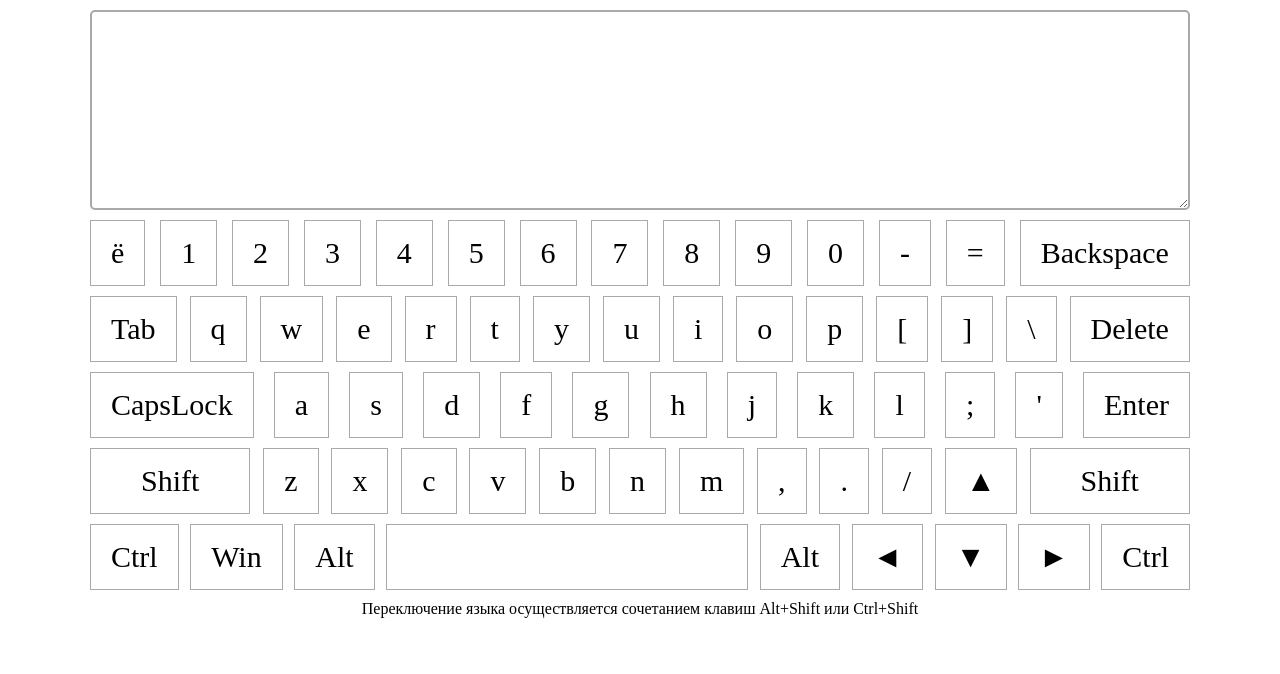
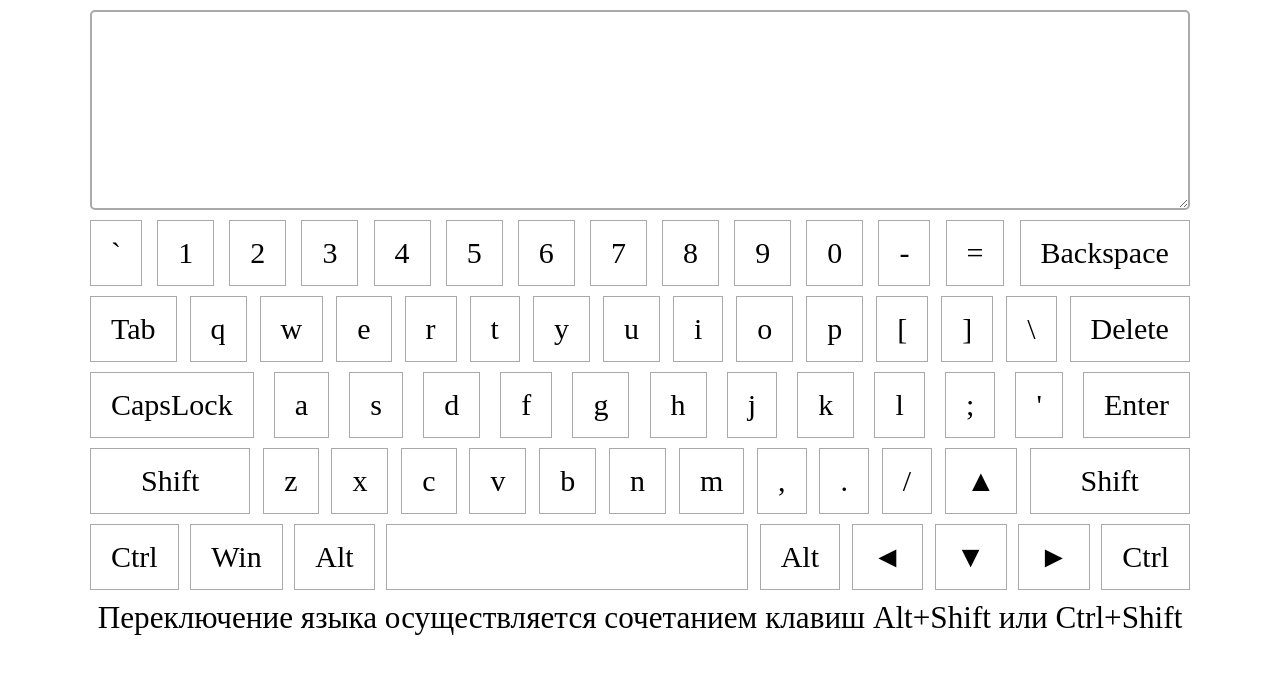
Before and after one commit to kak-maxim/virtual-keyboard, a website: page index.html in a window 1280 px wide. Drawn offline with Linux system fonts and the light colour scheme.

Commit message:
refactor: change font-size

```diff
--- a/index.js
+++ b/index.js
@@ -83,48 +83,48 @@ const RUKEY = [
   ],
   [
     "Tab",
-    "q",
-    "w",
-    "e",
-    "r",
-    "t",
-    "y",
-    "u",
-    "i",
-    "o",
-    "p",
-    ["[", "{"],
-    ["]", "}"],
+    "й",
+    "ц",
+    "у",
+    "к",
+    "е",
+    "н",
+    "г",
+    "ш",
+    "щ",
+    "з",
+    "х",
+    "ъ",
     ["\\", "|"],
     "Delete",
   ],
   [
     "CapsLock",
-    "a",
-    "s",
-    "d",
-    "f",
-    "g",
-    "h",
-    "j",
-    "k",
-    "l",
-    [";", ":"],
-    ["'", '"'],
+    "ф",
+    "ы",
+    "в",
+    "а",
+    "п",
+    "р",
+    "о",
+    "л",
+    "д",
+    ["ж"],
+    ["э"],
     "Enter",
   ],
   [
     "Shift",
-    "z",
-    "x",
-    "c",
-    "v",
-    "b",
-    "n",
-    "m",
-    [",", "<"],
-    [".", ">"],
-    ["/", "?"],
+    "я",
+    "ч",
+    "с",
+    "м",
+    "и",
+    "т",
+    "ь",
+    "б",
+    "ю",
+    [".", ","],
     "▲",
     "Shift",
   ],
@@ -156,11 +156,12 @@ class KeyBody {
     const keyBoard = this.keyBoard;
     // console.log(keyBoard)
     let langKey = [];
-    if (localStorage.getItem("language") === "en") {
+    if (localStorage.getItem("language") === "ru") {
+      langKey = RUKEY;
+    } else {
       langKey = ENKEY;
-    } else {
-      langKey = RUKEY;
     }
+    // console.log(localStorage.getItem("language"));
     // console.log(langKey);
     for (let row = 0; row < langKey.length; row++) {
       const newKeyBoard = {};
@@ -169,9 +170,8 @@ class KeyBody {
       newKeyBoard.keyDiv.classList.add(`key-row-${row}`);
       // keyBoard.append(newKeyBoard.keyDiv);
       for (let colum = 0; colum < langKey[row].length; colum++) {
-
-        let item = '';
-        if (typeof langKey[row][colum] === 'object') {
+        let item = "";
+        if (typeof langKey[row][colum] === "object") {
           let elem = langKey[row][colum][0];
           item = elem;
         } else {
@@ -180,34 +180,39 @@ class KeyBody {
         }
         // console.log(item);
 
-
-        newKeyBoard.button = document.createElement('div');
+        newKeyBoard.button = document.createElement("div");
         newKeyBoard.button.textContent = item;
-        newKeyBoard.button.classList.add('btn');
-        if (newKeyBoard.button.textContent === ' ') {
-          newKeyBoard.button.style.paddingLeft = '180px';
-          newKeyBoard.button.style.paddingRight = '180px';
-        } else if (newKeyBoard.button.textContent === 'Shift') {
-          newKeyBoard.button.style.paddingLeft = '50px';
-          newKeyBoard.button.style.paddingRight = '50px';
+        newKeyBoard.button.classList.add("btn");
+        if (newKeyBoard.button.textContent === " ") {
+          newKeyBoard.button.style.paddingLeft = "180px";
+          newKeyBoard.button.style.paddingRight = "180px";
+        } else if (newKeyBoard.button.textContent === "Shift") {
+          newKeyBoard.button.style.paddingLeft = "50px";
+          newKeyBoard.button.style.paddingRight = "50px";
         }
         //   console.log(newKeyBoard.button);
         newKeyBoard.keyDiv.append(newKeyBoard.button);
         // keyBoard.append(newKeyBoard.button);
-
       }
       keyBoard.append(newKeyBoard.keyDiv);
     }
-  };
+  }
 
-  // outputkey() {
+  actions(event) {
+    const buttonsCollection = document.querySelectorAll('.button');
+    const currentBtn = event.target.closest('.button');
 
-  // }
+
+
+  }
 
 }
 
 const newKey = new KeyBody();
 newKey.receiveKey();
 
+newKey.keyBoard.addEventListener("click", (event) => {
+  newKey.actions(event);
+})
 // const newKey = new KeyBody();
 export default newKey;
--- a/style.css
+++ b/style.css
@@ -16,6 +16,8 @@ ul {
 }
 
 .textarea {
+    padding: 5px;
+    font-size: 20px;
     width: 1100px;
     height: 200px;
     border: 2px solid darkgray;
@@ -27,6 +29,7 @@ ul {
 }
 
 .key {
+    width: 1100px;
     font-size: 30px;
     display: flex;
     flex-wrap: wrap;
@@ -40,6 +43,14 @@ ul {
     border: 1px solid darkgrey;
 }
 
+.btn:hover {
+    background-color: whitesmoke;
+}
+
+.btn:active {
+    background-color: whitesmoke;
+}
+
 .key-row {
     width: 1100px;
     justify-content: space-between;
@@ -48,5 +59,6 @@ ul {
     column-gap: 10px;
 }
 
-.key-row-0 {
+.bottxt {
+    font-size: 195%;
 }
```
